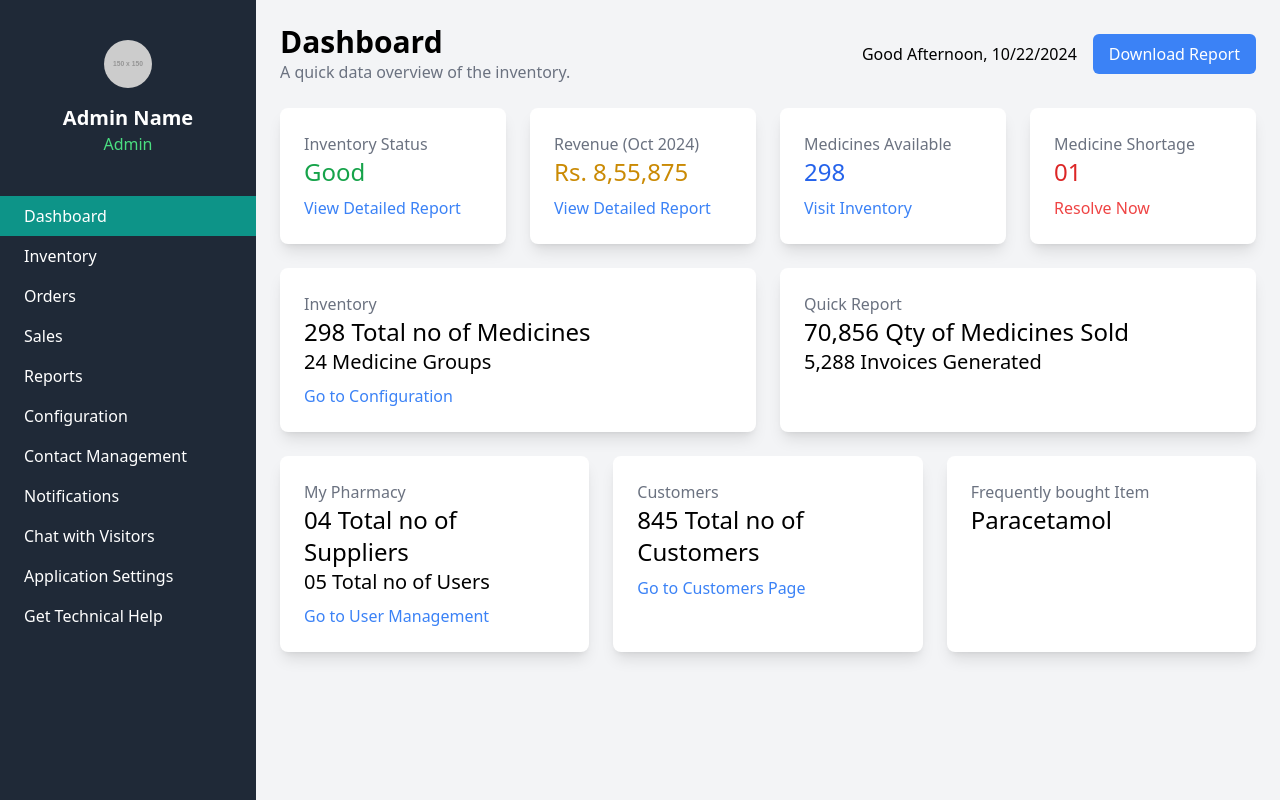
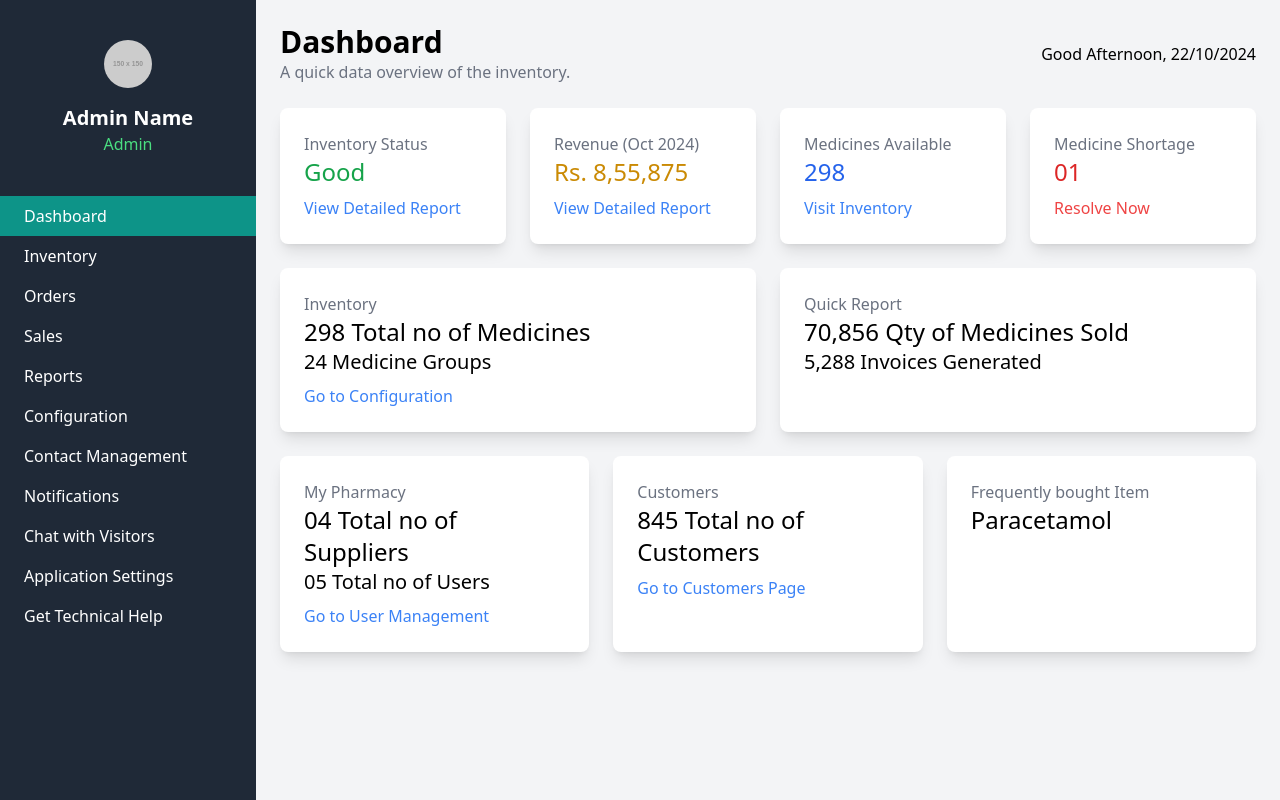
Before and after one commit to Vijay-S-2005/clinic_management, a Next.js app: page /dashboard in a window 1280 px wide. Built offline with nearby package versions, Linux system fonts and the light colour scheme.

Commit message:
doing dashboard

```diff
--- a/src/app/api/auth/[...nextauth]/route.js
+++ b/src/app/api/auth/[...nextauth]/route.js
@@ -15,7 +15,6 @@ export const authOptions = {
         password: { label: "Password", type: "password" },
       },
       async authorize(credentials) {
-        console.log("inside authorize (login) credentials", credentials);
         // Find user by email
         const user = await prisma.user.findUnique({
           where: { email: credentials.email, type: credentials.type },
@@ -62,14 +61,12 @@ export const authOptions = {
         token.lastName = fullUser.lastName;
         token.type = fullUser.type;
         token.phoneNumber = fullUser.phoneNumber;
-        console.log("Updated token:", token); // Log updated token
       }
 
       return token;
     },
 
     async session({ session, token }) {
-      console.log("Session before update:", session); // Log session before update
       session.user.userId = token.userId;
       session.user.email = token.email;
       session.user.name = token.name;
@@ -77,7 +74,6 @@ export const authOptions = {
       session.user.firstName = token.firstName;
       session.user.lastName = token.lastName;
       session.user.phoneNumber = token.phoneNumber;
-      console.log("Session after update:", session); // Log session after update
       return session;
     },
   },
--- a/src/app/dashboard/page.jsx
+++ b/src/app/dashboard/page.jsx
@@ -1,44 +1,15 @@
-import React from 'react';
-import Sidebar from '../../components/sidebar';
+import React from "react";
+import Sidebar from "../../components/sidebar";
+import Header from "@/components/header";
 
 const dash = () => {
-  const getGreeting = () => {
-    const now = new Date();
-    const hours = now.getHours();
-    let greeting;
-
-    if (hours >= 5 && hours < 12) {
-      greeting = "Good Morning";
-    } else if (hours >= 12 && hours < 17) {
-      greeting = "Good Afternoon";
-    } else if (hours >= 17 && hours < 21) {
-      greeting = "Good Evening";
-    } else {
-      greeting = "Good Night";
-    }
-
-    return `${greeting}, ${now.toLocaleDateString()}`;
-  };
-
-  const greetingMessage = getGreeting();
   return (
     <div className="flex h-screen bg-gray-100">
-      <Sidebar/>
+      <Sidebar />
       {/* Dashboard */}
       <div className="flex-1 p-6">
         {/* Header */}
-        <header className="flex justify-between items-center mb-6">
-          <div>
-            <h1 className="text-3xl font-bold">Dashboard</h1>
-            <p className="text-gray-500">A quick data overview of the inventory.</p>
-          </div>
-          <div className="flex items-center space-x-4">
-            <p>{greetingMessage}</p>
-            <button className="px-4 py-2 bg-blue-500 text-white rounded-md">
-              Download Report
-            </button>
-          </div>
-        </header>
+        <Header />
 
         {/* Dashboard Cards */}
         <div className="grid grid-cols-1 md:grid-cols-2 lg:grid-cols-4 gap-6">
@@ -85,7 +56,9 @@ const dash = () => {
             <h2 className="text-gray-500">My Pharmacy</h2>
             <p className="text-2xl">04 Total no of Suppliers</p>
             <p className="text-xl">05 Total no of Users</p>
-            <button className="text-blue-500 mt-2">Go to User Management</button>
+            <button className="text-blue-500 mt-2">
+              Go to User Management
+            </button>
           </div>
           <div className="bg-white p-6 rounded-lg shadow-lg">
             <h2 className="text-gray-500">Customers</h2>
--- /dev/null
+++ b/src/components/Header.jsx
@@ -0,0 +1,53 @@
+"use client";
+import Image from "next/image";
+import { useRouter } from "next/navigation";
+import { useState } from "react";
+const Header = () => {
+  const router = useRouter();
+  const getGreeting = () => {
+    const now = new Date();
+    const hours = now.getHours();
+    let greeting;
+
+    if (hours >= 5 && hours < 12) {
+      greeting = "Good Morning";
+    } else if (hours >= 12 && hours < 17) {
+      greeting = "Good Afternoon";
+    } else if (hours >= 17 && hours < 21) {
+      greeting = "Good Evening";
+    } else {
+      greeting = "Good Night";
+    }
+
+    // Explicitly format the date as DD/MM/YYYY to avoid locale mismatches
+    const formattedDate = now.toLocaleDateString("en-GB", {
+      day: "2-digit",
+      month: "2-digit",
+      year: "numeric",
+    });
+
+    return `${greeting}, ${formattedDate}`;
+  };
+
+  const greetingMessage = getGreeting();
+
+  return (
+    <div>
+      {" "}
+      {/* Header */}
+      <header className="flex justify-between items-center mb-6">
+        <div>
+          <h1 className="text-3xl font-bold">Dashboard</h1>
+          <p className="text-gray-500">
+            A quick data overview of the inventory.
+          </p>
+        </div>
+        <div className="flex items-center space-x-4">
+          <p>{greetingMessage}</p>
+        </div>
+      </header>
+    </div>
+  );
+};
+
+export default Header;
```
Also changed, not shown: package.json (+39 -10 lines), src/app/dashboard/layout.jsx (+5 -2 lines), 1 other file (tests, documents, lock files or other folders).
